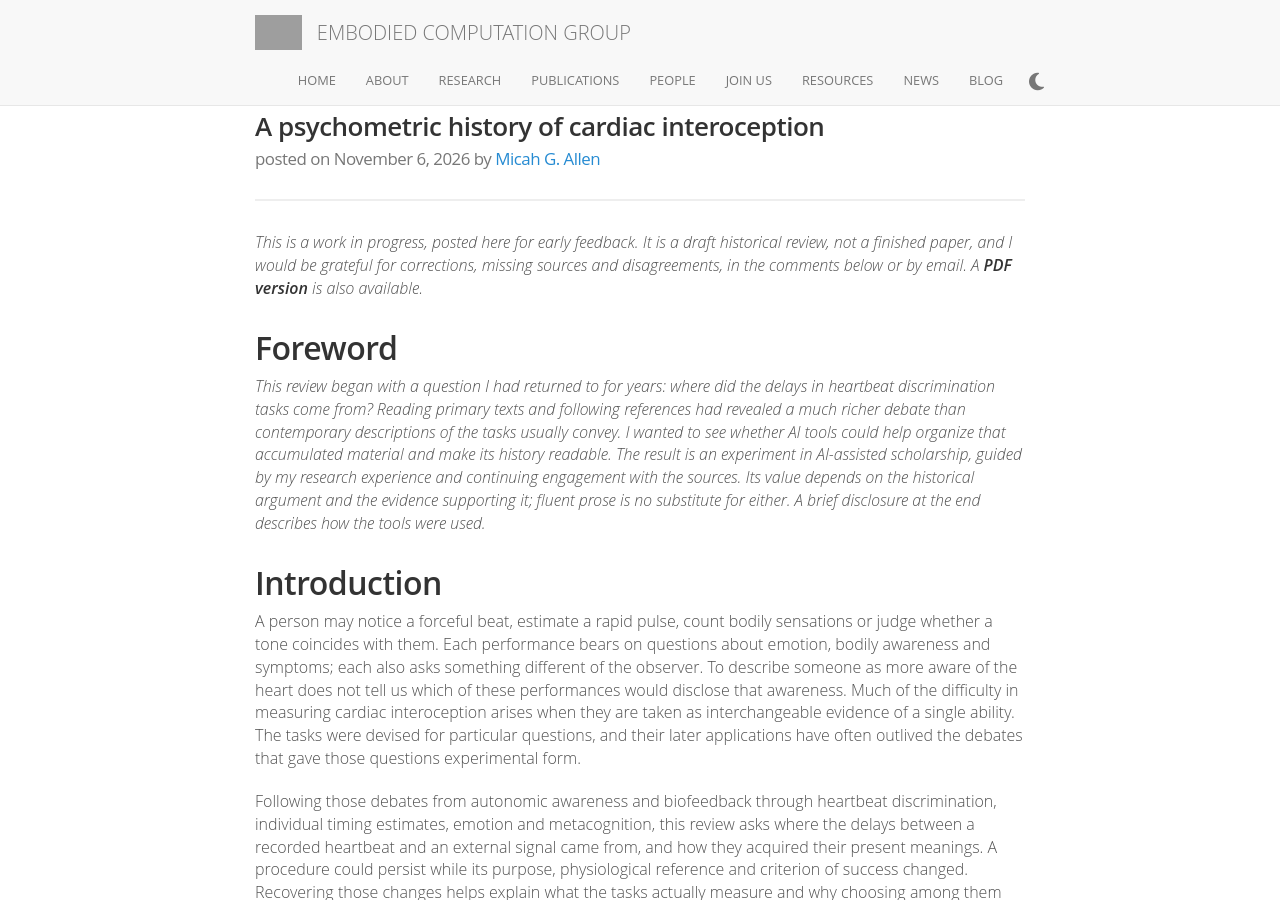
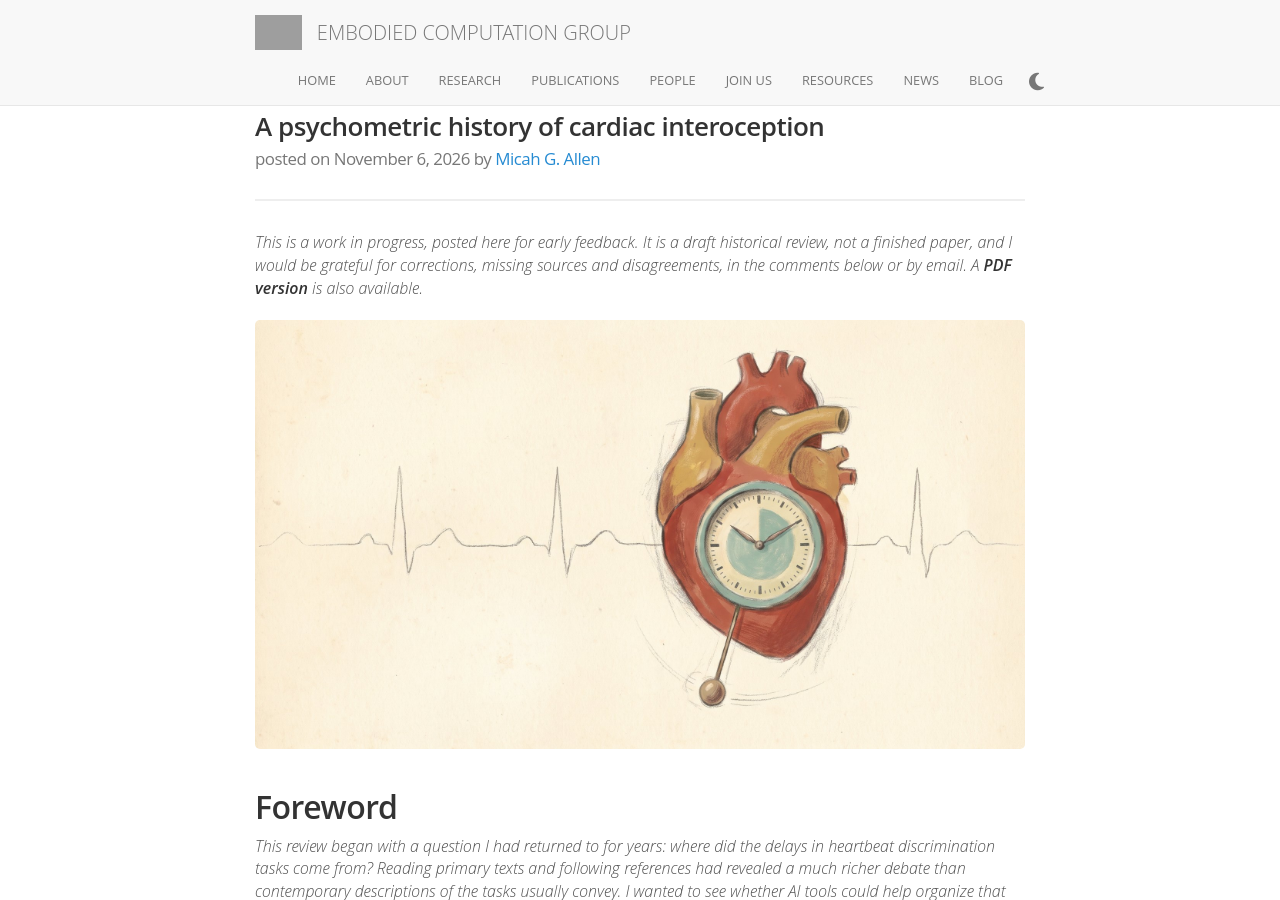
Before and after one commit to embodied-computation-group/embodied-computation-group.github.io, a Jekyll site: the page built from _posts/2026-11-06-psychometric-history-cardiac-interoception.md, in a window 1280 px wide and 900 px high. Built offline with Jekyll 4.4.1, drawn with Linux system fonts in a browser that asks for light colours; comment, search, counter and statistics services are not loaded; grey boxes are pictures that could not be loaded.

Commit message:
Add header image to the psychometric history post

```diff
--- a/_posts/2026-11-06-psychometric-history-cardiac-interoception.md
+++ b/_posts/2026-11-06-psychometric-history-cardiac-interoception.md
@@ -4,10 +4,14 @@ description: "Where did the delays in heartbeat discrimination tasks come from?
 categories: blog
 author: Micah G. Allen
 author_url: /people/micah_allen/
-header-img: images/post/psychometric-history/title-card.png
+header-img: images/post/psychometric-history/hero-clock-heart.jpg
 ---
 
 <p class="wip-note"><em>This is a work in progress, posted here for early feedback. It is a draft historical review, not a finished paper, and I would be grateful for corrections, missing sources and disagreements, in the comments below or by email. A <a href="/documents/psychometric-history-preprint.pdf">PDF version</a> is also available.</em></p>
+
+<div class="hero">
+<p><img src="/images/post/psychometric-history/hero-clock-heart.jpg" alt="A painted anatomical heart with a clock face set into it and a pendulum hanging below, in front of a pencilled ECG trace running across the page" /></p>
+</div>
 
 <h2 id="foreword">Foreword</h2>
 <p><em>This review began with a question I had returned to for years: where did the delays in heartbeat discrimination tasks come from? Reading primary texts and following references had revealed a much richer debate than contemporary descriptions of the tasks usually convey. I wanted to see whether AI tools could help organize that accumulated material and make its history readable. The result is an experiment in AI-assisted scholarship, guided by my research experience and continuing engagement with the sources. Its value depends on the historical argument and the evidence supporting it; fluent prose is no substitute for either. A brief disclosure at the end describes how the tools were used.</em></p>
```
Also changed, not shown: images/post/psychometric-history/hero-clock-heart.jpg (added), images/post/psychometric-history/title-card.png (deleted).
